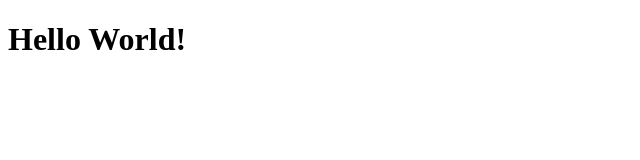
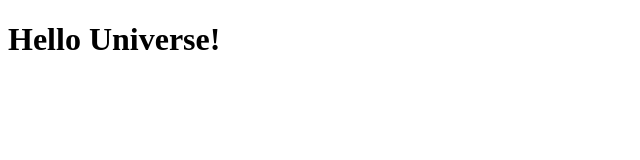
Before and after one commit to RafaeruAybu/Learning_Angular, an Angular app: page / in a window 1280 px wide. Shown: the top 160 px of the page, without its empty margins (0-640 px from the left). Built offline with nearby package versions, Linux system fonts and the light colour scheme.

Commit message:
getting started with Angular, changed main template

```diff
--- a/src/app/app.component.ts
+++ b/src/app/app.component.ts
@@ -3,7 +3,7 @@ import { Component } from '@angular/core';
 @Component({
   standalone: true,
   selector: 'app-root',
-  template: `<h1>Hello World!</h1>`,
+  template: `<h1>Hello Universe!</h1>`,
   styleUrls: ['./app.component.css'],
 })
 export class AppComponent {
```
